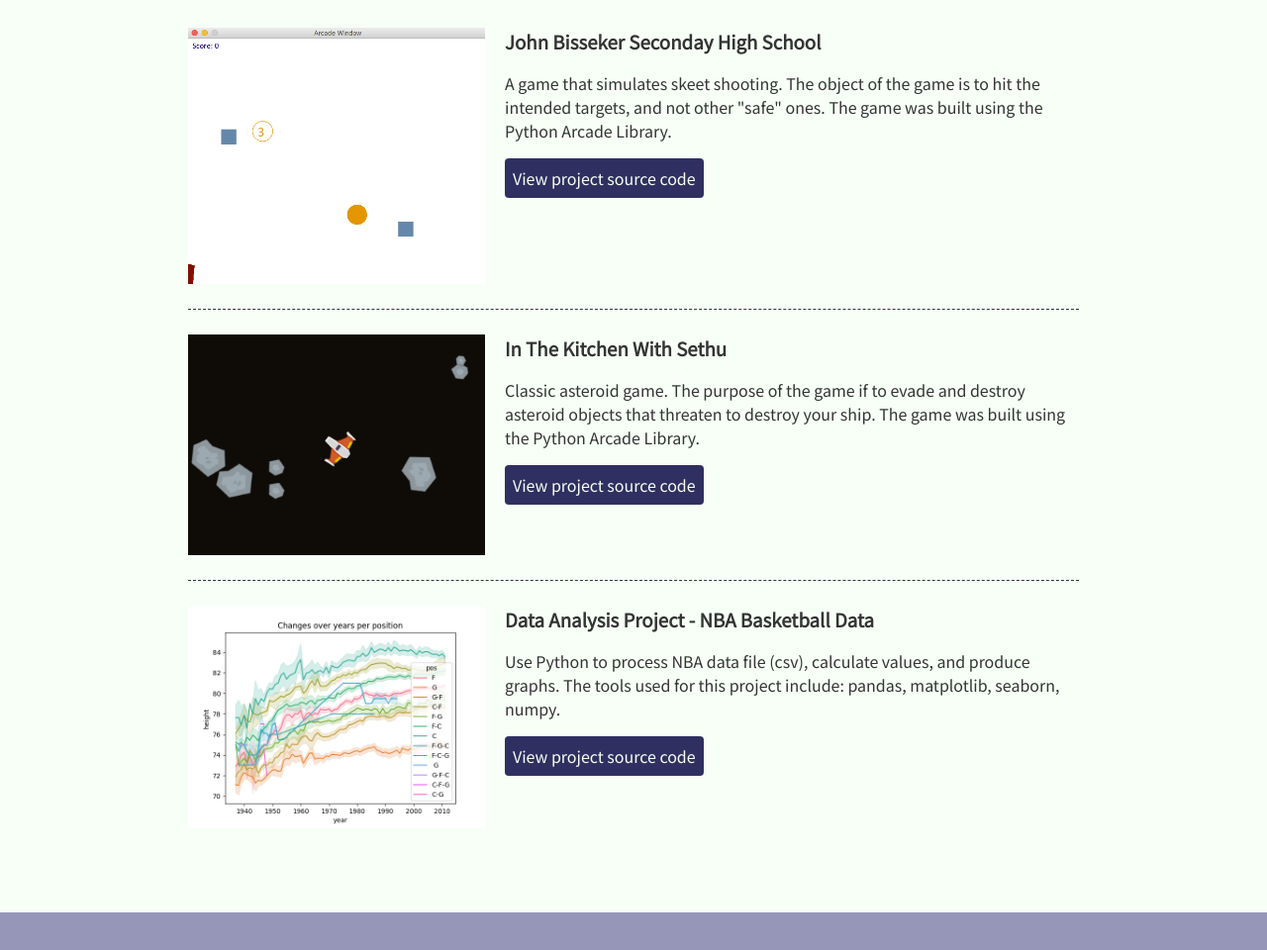
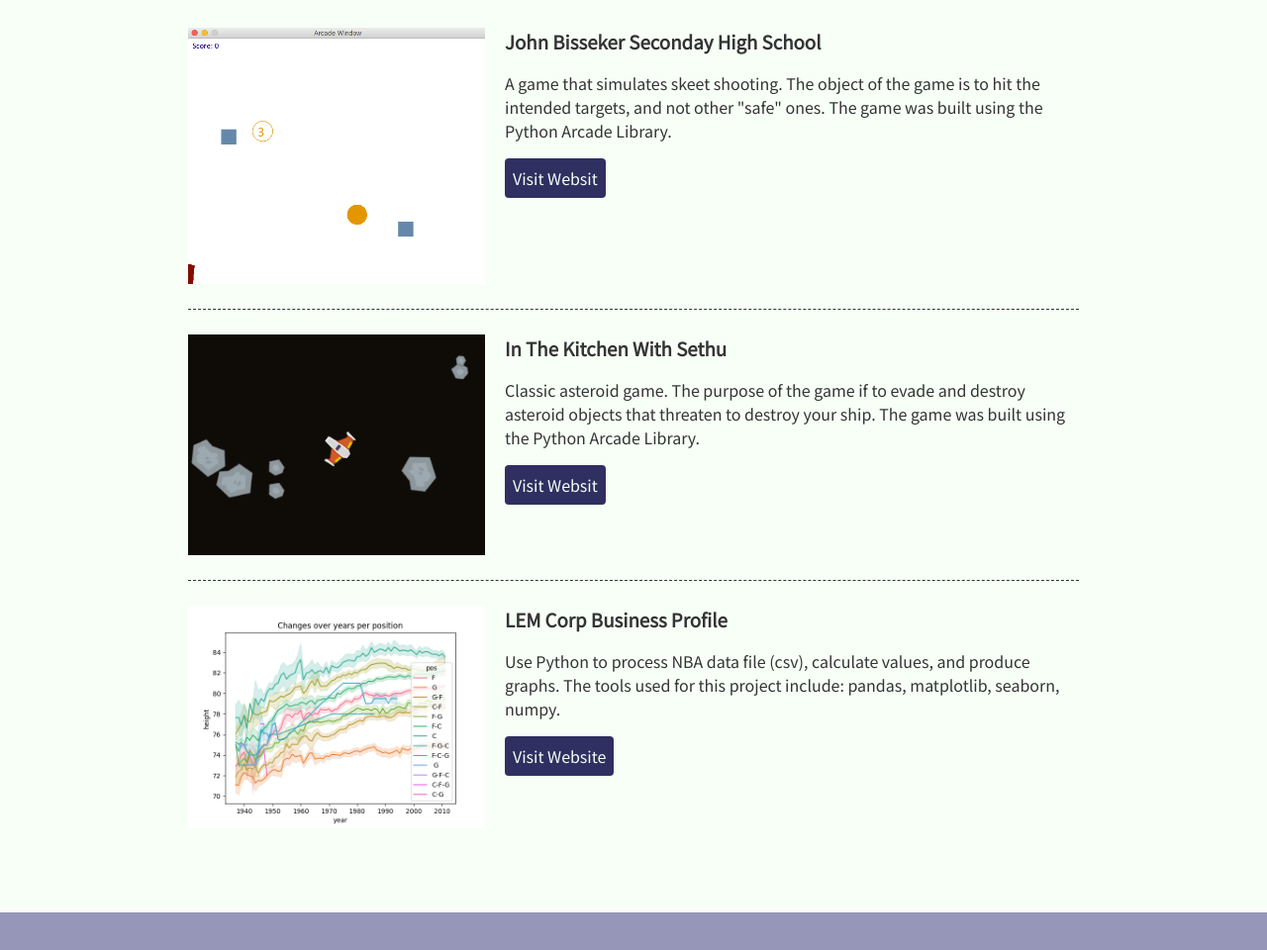
Before and after one commit to sanele23/web-portfolio, a plain HTML site: page index.html in a window 1280 px wide. Shown: the part 1771-2731 px from the top of the page at 99% size. Drawn offline with Linux system fonts and the light colour scheme.

Commit message:
New updated profile

```diff
--- a/index.html
+++ b/index.html
@@ -88,21 +88,21 @@
                and not other "safe" ones.
                The game was built using the Python Arcade Library.
             </p>
-            <a class="btn" href="https://github.com/sanele23/python-projects/blob/main/skeet-game/skeet.py" target="_blank">View project source code</a>
+            <a class="btn" href="https://github.com/sanele23/python-projects/blob/main/skeet-game/skeet.py" target="_blank">Visit Websit</a>
           </section>
 
           <section class="project-item">
           <img src="images/asteroids-game.png" alt="asteroid game play image." width="300">
             <h3>In The Kitchen With Sethu</h3>
             <p>Classic asteroid game. The purpose of the game if to evade and destroy asteroid objects that threaten to destroy your ship. The game was built using the Python Arcade Library.</p>
-            <a class="btn" href="https://github.com/sanele23/python-projects/tree/main/asteroid-game" target="_blank">View project source code</a>
+            <a class="btn" href="https://github.com/sanele23/python-projects/tree/main/asteroid-game" target="_blank">Visit Websit</a>
           </section>
 
           <section class="project-item">
           <img src="images/data-analysis.png" alt="data analysis graph." width="300">
-            <h3>Data Analysis Project - NBA Basketball Data</h3>
+            <h3>LEM Corp Business Profile</h3>
             <p>Use Python to process NBA data file (csv), calculate values, and produce graphs. The tools used for this project include: pandas, matplotlib, seaborn, numpy.</p>
-            <a class="btn" href="#" target="_blank">View project source code</a>
+            <a class="btn" href="#" target="_blank">Visit Website</a>
           </section>
           <!-- End of Project block. -->
         </div>
```
